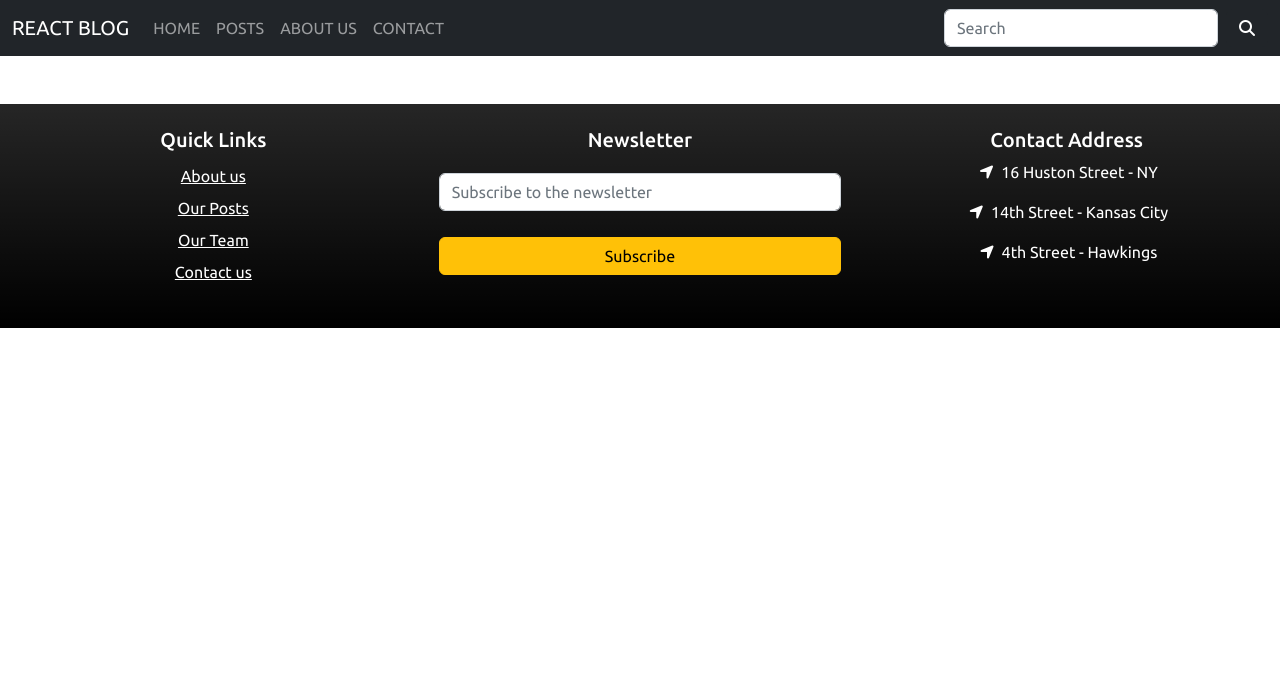
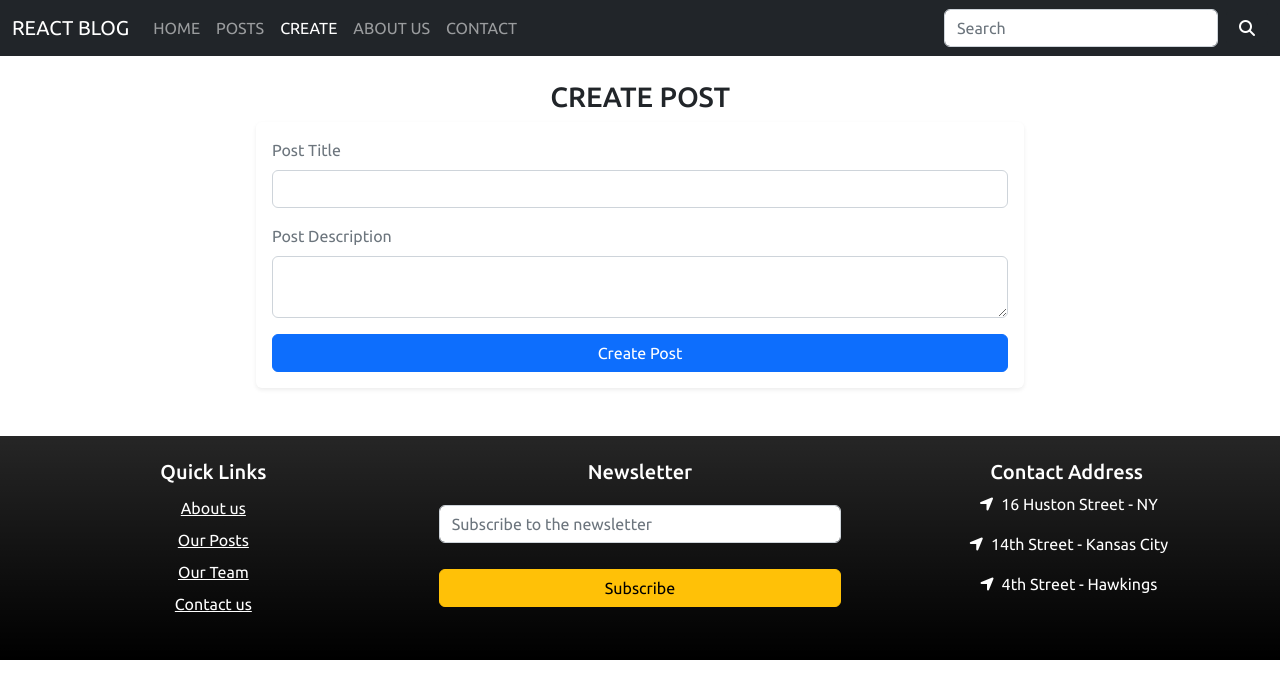
Before and after one commit to Felipe-Navas/react-blog, a React (Create React App) app: page /create in a window 1280 px wide. Shown: the top 698 px of the page. Built offline with nearby package versions, Linux system fonts and the light colour scheme.

Commit message:
Adding CreatePost

```diff
--- a/src/App.js
+++ b/src/App.js
@@ -5,6 +5,7 @@ import { Navbar } from './components/Navbar'
 import { About } from './screens/About'
 import { AllPosts } from './screens/AllPosts'
 import { Contact } from './screens/Contact'
+import { CreatePost } from './screens/CreatePost'
 import { Home } from './screens/Home'
 import { PostDetail } from './screens/PostDetail'
 
@@ -16,6 +17,7 @@ function App() {
         <Routes>
           <Route path="/" element={<Home />} />
           <Route path="/posts" element={<AllPosts />} />
+          <Route path="/create" element={<CreatePost />} />
           <Route path="/posts/:postId/:userId" element={<PostDetail />} />
           <Route path="/about" element={<About />} />
           <Route path="/contact" element={<Contact />} />
--- a/src/components/Navbar.js
+++ b/src/components/Navbar.js
@@ -33,6 +33,11 @@ export const Navbar = () => {
                 </NavLink>
               </li>
               <li className="nav-item">
+                <NavLink className="nav-link text-uppercase" to="/create">
+                  Create
+                </NavLink>
+              </li>
+              <li className="nav-item">
                 <NavLink className="nav-link text-uppercase" to="/about">
                   About us
                 </NavLink>
--- a/src/screens/AllPosts.js
+++ b/src/screens/AllPosts.js
@@ -25,7 +25,7 @@ export const AllPosts = () => {
         <h3 className="text-center text-uppercase py-4">All Posts</h3>
         <div className="row">
           {loader ? (
-            <div className='col-12 text-center'>
+            <div className="col-12 text-center">
               <div className="spinner-border text-primary" role="status">
                 <span className="visually-hidden">Loading...</span>
               </div>
@@ -38,15 +38,30 @@ export const AllPosts = () => {
                     <img
                       src="https://source.unsplash.com/random/400*400/?city,night"
                       className="card-img-top"
-                      style={ { height: '300px' } }
+                      style={{ height: '300px' }}
                       alt="..."
                     />
                     <div className="card-body">
                       <h5 className="card-title">{post.title}</h5>
                       <p className="card-text">{post.body}</p>
-                      <div className="d-grid">
-                        <NavLink to={`/posts/${post.id}/${post.userId}`} className="btn btn-warning">
-                          Read More
+                      <div className="d-flex justify-content-between">
+                        <NavLink
+                          to={`/posts/${post.id}/${post.userId}`}
+                          className="btn btn-primary text-uppercase"
+                        >
+                          <i className="fa-solid fa-circle-info me-1"></i>Details
+                        </NavLink>
+                        <NavLink
+                          to={`/posts/${post.id}/${post.userId}`}
+                          className="btn btn-warning text-uppercase"
+                        >
+                          <i className="fa-solid fa-pen-to-square me-1"></i> Edit
+                        </NavLink>
+                        <NavLink
+                          to={`/posts/${post.id}/${post.userId}`}
+                          className="btn btn-danger text-uppercase"
+                        >
+                          <i className="fa-solid fa-trash me-1"></i> Delete
                         </NavLink>
                       </div>
                     </div>
--- /dev/null
+++ b/src/screens/CreatePost.js
@@ -0,0 +1,102 @@
+import React from 'react'
+import { useState } from 'react'
+
+export const CreatePost = () => {
+  const [title, setTitle] = useState()
+  const [body, setbody] = useState()
+  const [loading, setLoading] = useState(false)
+
+  const createPost = (e) => {
+    e.preventDefault()
+    setLoading(true)
+    fetch(`${process.env.REACT_APP_API_BASE_URL}/posts`, {
+      method: 'POST',
+      body: JSON.stringify({
+        title,
+        body,
+        userId: 1,
+      }),
+      headers: {
+        'Content-type': 'application/json; charset=UTF-8',
+      },
+    })
+      .then((response) => response.json())
+      .then((json) => {
+        setLoading(false)
+        console.log(json)
+        postCreated(`Post '${json.title}' created successfully!`, 'success')
+      })
+      .catch((error) => {
+        setLoading(false)
+        postCreated(`Error creating post: ${error.message}`, 'danger')
+      })
+  }
+
+  const postCreated = (message, type) => {
+    const wrapper = document.createElement('div')
+    wrapper.innerHTML = [
+      `<div class="alert alert-${type} alert-dismissible" role="alert">`,
+      `   <div>${message}</div>`,
+      '   <button type="button" class="btn-close" data-bs-dismiss="alert" aria-label="Close"></button>',
+      '</div>',
+    ].join('')
+    const alertPlaceholder = document.getElementById('liveAlertPlaceholder')
+
+    alertPlaceholder.append(wrapper)
+  }
+
+  return (
+    <div className="container">
+      <h3 className="text-center text-uppercase pt-4">Create Post</h3>
+      <div id="liveAlertPlaceholder"></div>
+      {loading ? (
+        <div className="col-12 text-center">
+          <div className="spinner-border text-primary" role="status">
+            <span className="visually-hidden">Loading...</span>
+          </div>
+        </div>
+      ) : (
+        <div className="mx-auto contact-form-container shadow-sm p-3 rounded lh-2 text-muted">
+          <form
+            onSubmit={(e) => {
+              createPost(e)
+            }}
+          >
+            <div className="mb-3">
+              <label htmlFor="title" className="form-label">
+                Post Title
+              </label>
+              <input
+                onChange={(e) => {
+                  setTitle(e.target.value)
+                }}
+                type="text"
+                className="form-control"
+                id="title"
+                required
+              />
+            </div>
+            <div className="mb-3">
+              <label htmlFor="description" className="form-label">
+                Post Description
+              </label>
+              <textarea
+                onChange={(e) => {
+                  setbody(e.target.value)
+                }}
+                className="form-control"
+                id="description"
+                required
+              ></textarea>
+            </div>
+            <div className="d-grid">
+              <button type="submit" className="btn btn-primary">
+                Create Post
+              </button>
+            </div>
+          </form>
+        </div>
+      )}
+    </div>
+  )
+}
--- a/src/screens/PostDetail.js
+++ b/src/screens/PostDetail.js
@@ -51,26 +51,32 @@ export const PostDetail = () => {
               <h5 className="card-title">{post.title}</h5>
               <p className="card-text">{post.body}</p>
               <p className="card-text">
-                <small className="text-muted">
-                  Last updated 3 mins ago
-                </small>
+                <small className="text-muted">Last updated 3 mins ago</small>
               </p>
             </div>
           </div>
         </div>
         <div className="col-md-3 col-lg-3 col-sm-12">
           <div className="card">
-            <img src="https://images.unsplash.com/photo-1641391503184-a2131018701b?ixlib=rb-1.2.1&ixid=MnwxMjA3fDB8MHxzZWFyY2h8NTl8fHVzZXIlMjBpbWFnZXxlbnwwfHwwfHw%3D&auto=format&fit=crop&w=500&q=60" className="card-img-top" alt="..." />
+            <img
+              src="https://images.unsplash.com/photo-1641391503184-a2131018701b?ixlib=rb-1.2.1&ixid=MnwxMjA3fDB8MHxzZWFyY2h8NTl8fHVzZXIlMjBpbWFnZXxlbnwwfHwwfHw%3D&auto=format&fit=crop&w=500&q=60"
+              className="card-img-top"
+              alt="..."
+            />
             <div className="card-body">
               <h5 className="card-title">User Information</h5>
-              <p className="card-text">
-                {user.name}
-              </p>
+              <p className="card-text">{user.name}</p>
             </div>
             <ul className="list-group list-group-flush">
-              <li className="list-group-item">{user.email}</li>
-              <li className="list-group-item">{user.phone}</li>
-              <li className="list-group-item">{user.website}</li>
+              <li className="list-group-item">
+                <a href={`mailto:${user.email}`}>{user.email}</a>
+              </li>
+              <li className="list-group-item">
+                <a href={`tel:${user.phone}`}>{user.phone}</a>
+              </li>
+              <li className="list-group-item">
+                <a href={`www.${user.website}`}>{user.website}</a>
+              </li>
             </ul>
           </div>
         </div>
```
